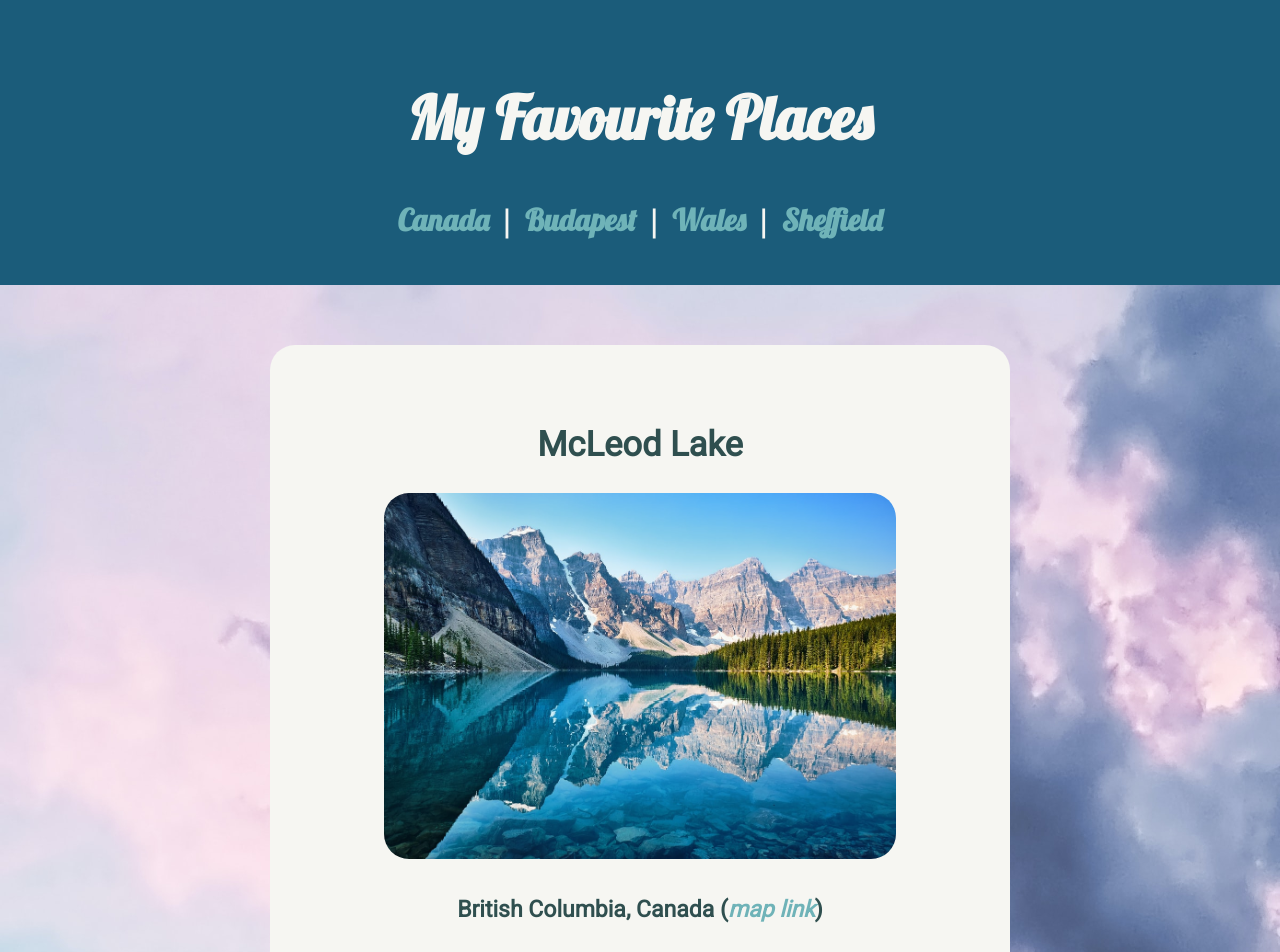
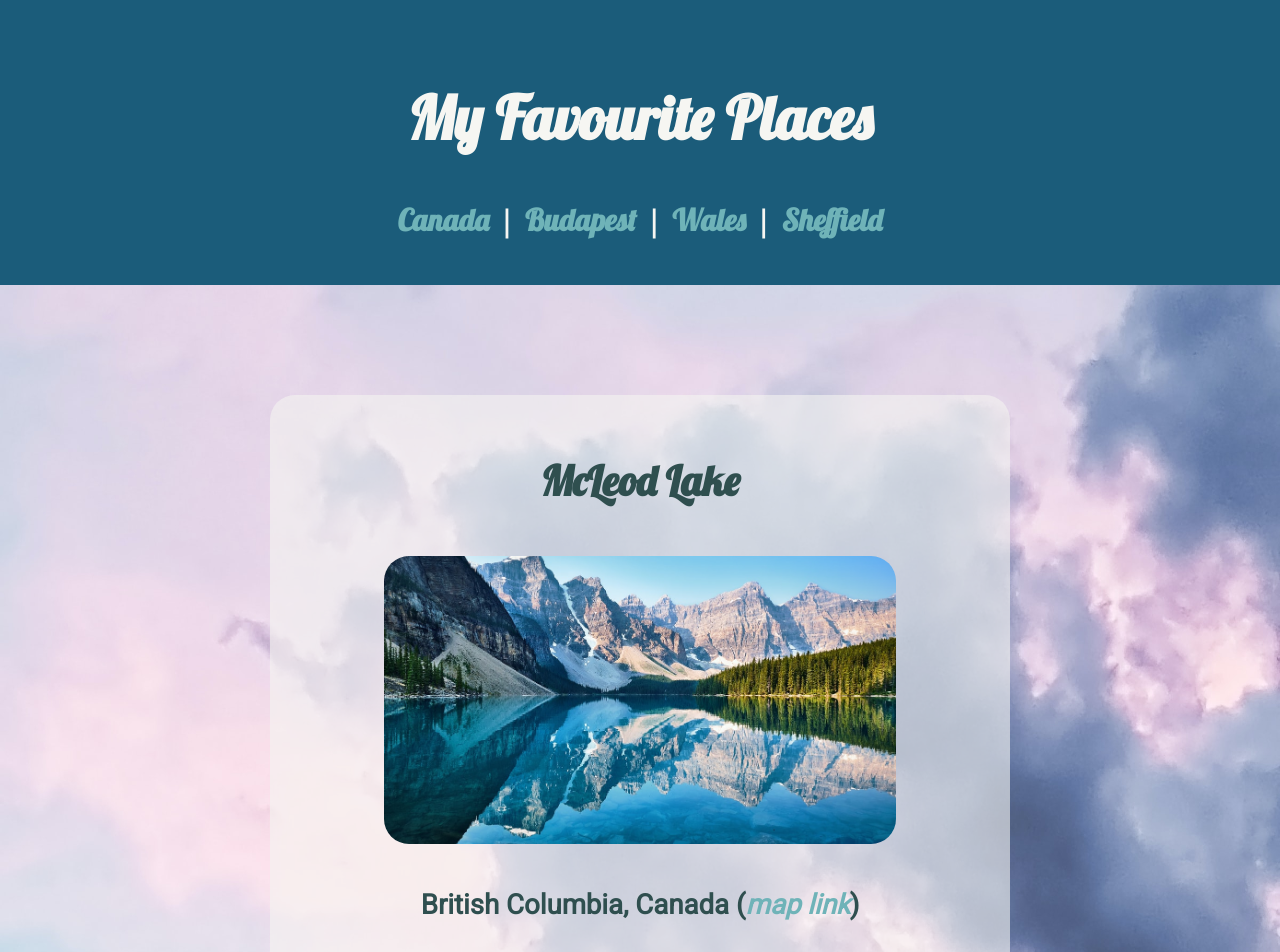
Before and after one commit to Laura-Jay/favorite-places, a React (Create React App) app: page / in a window 1280 px wide. Shown: the top 952 px of the page. Built offline with nearby package versions, Linux system fonts and the light colour scheme.

Commit message:
production merge

```diff
--- a/public/AppStyle.css
+++ b/public/AppStyle.css
@@ -9,7 +9,7 @@
 body {
   margin: 0;
   font-size: 23px;
-  font-family: 'Roboto';
+  font-family: 'Roboto', Arial;
   text-align: center;
   background-image: url("/images/background.jpg");
   background-repeat: no-repeat;
@@ -23,7 +23,7 @@ header {
   padding: 40px;
   margin: 0 auto;
   font-size: 30px;
-  font-family: 'Lobster', cursive;
+  font-family: 'Lobster', Arial;
 }
 
 nav {
@@ -71,23 +71,36 @@ footer {
   font-size: larger;
 }
 
+main {
+  padding: 50px 0 50px 0;
+  margin: 0 auto;
+  font-size: larger;
+}
+
 section {
-  background-color: #f6f6f2;
+  background-color: rgba(246, 246, 242, 0.6);
   color: darkslategray;
   width: 50%;
   border-radius: 25px;
-  padding: 50px;
+  padding: 50px 50px 50px 50px;
   margin: 60px auto 40px auto;
+}
+
+h2 {
+  font-family: 'Lobster', cursive;
+  margin-top: 10px;
+  margin-bottom: 50px;
 }
 
 img {
   border-radius: 25px;
-  height: 500px;
-  width: 500px;
+  width: 80%;
+  height: auto;
+  aspect-ratio: 16/9;
   object-fit: cover;
 }
 
-@media (min-width: 600px) {
+@media (max-width: 800px) {
   img {
     width: 80%;
     height: 70%;
@@ -96,4 +109,7 @@ img {
     width: 60%;
     height: 50%;
   }
+  body {
+    font-size: 15px;
+  }
 }
--- a/src/components/Place.tsx
+++ b/src/components/Place.tsx
@@ -14,9 +14,7 @@ function Place(props: PlaceProps): JSX.Element {
         </a>
         )
       </h4>
-      <p>
-        <em>{props.description}</em>
-      </p>
+      <p>{props.description}</p>
       <iframe src={props.miniMap} title={props.mapTitle}></iframe>
     </div>
   );
```
Also changed, not shown: src/components/MainContent.tsx (+5 -5 lines).
